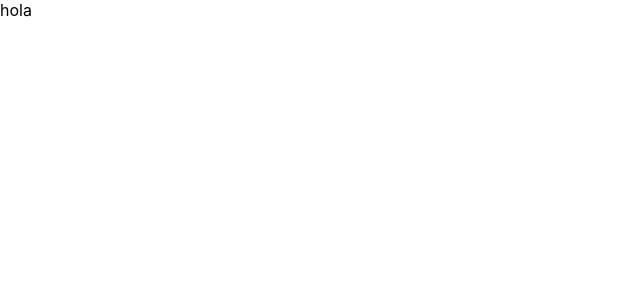
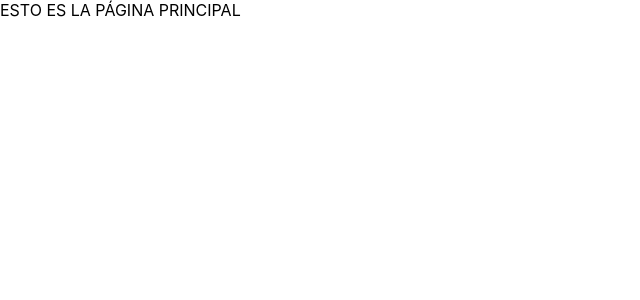
Before and after one commit to Gitow93/note-manager, a React (Create React App) app: page / in a window 1280 px wide. Shown: the top 300 px of the page, without its empty margins (0-640 px from the left). Built offline with nearby package versions, Linux system fonts and the light colour scheme.

Commit message:
change home page content

```diff
--- a/src/components/Home.js
+++ b/src/components/Home.js
@@ -1,7 +1,5 @@
-import React from "react";
-
 const Home = () => {
-  return "hola";
+  return "ESTO ES LA PÁGINA PRINCIPAL";
 };
 
 export default Home;
```
